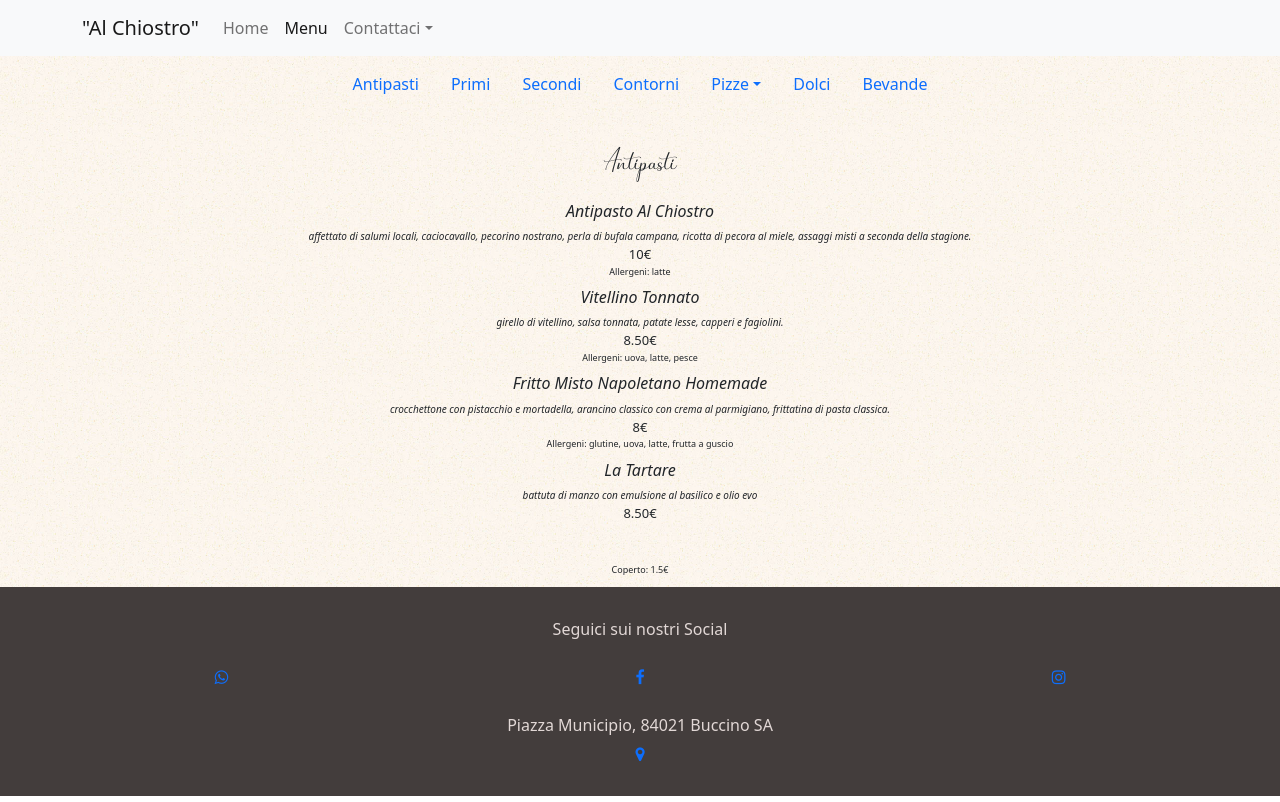
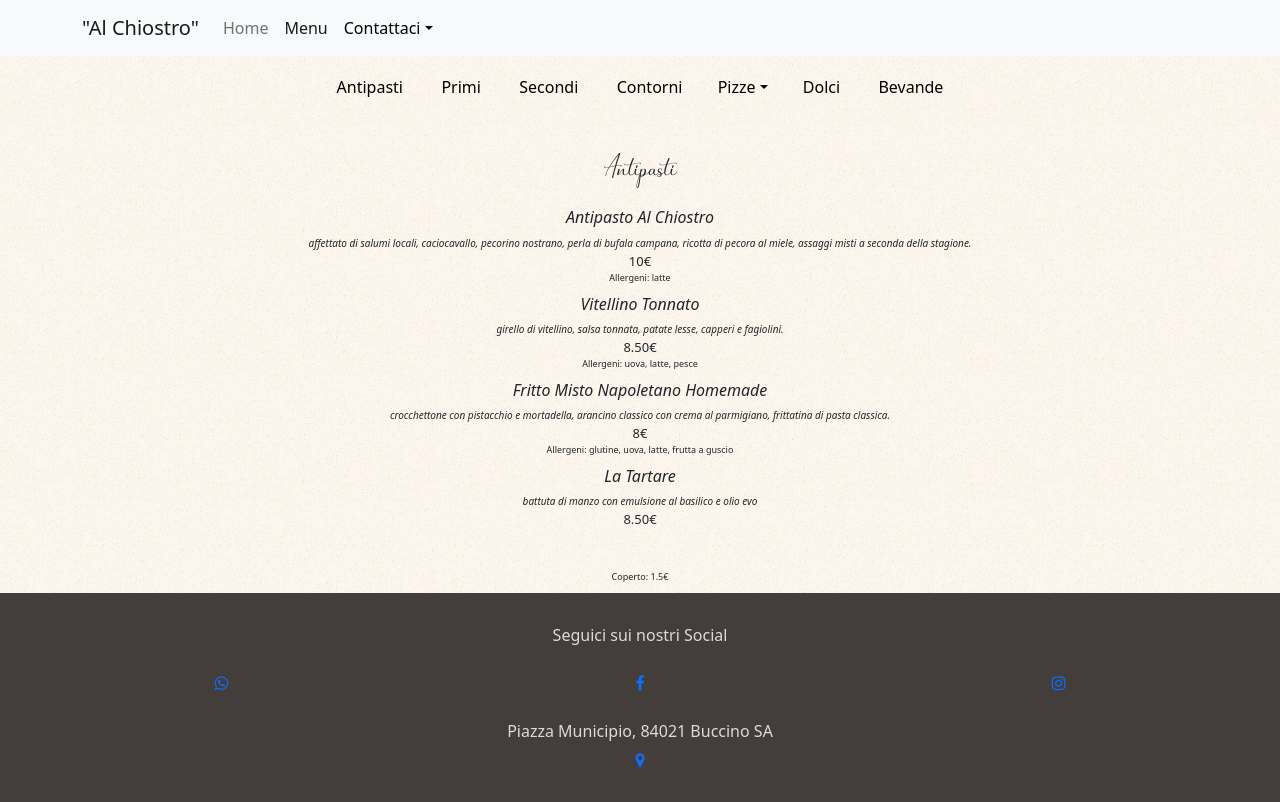
Before and after one commit to gerzin/alchiostro, a React (Create React App) app: page /#/menu in a window 1280 px wide. Built offline with nearby package versions, Linux system fonts and the light colour scheme.

Commit message:
Color change

```diff
--- a/src/menusections/MenuNav.tsx
+++ b/src/menusections/MenuNav.tsx
@@ -12,58 +12,58 @@ export default class MenuNav extends React.Component {
 
                 <Nav.Item>
                     <LinkContainer to="/antipasti">
-                        <Nav.Link>Antipasti</Nav.Link>
+                        <Nav.Link><div className="menu-link">Antipasti</div></Nav.Link>
                     </LinkContainer>
                 </Nav.Item>
 
                 <Nav.Item>
                     <LinkContainer to="/primi">
-                        <Nav.Link>Primi</Nav.Link>
+                        <Nav.Link><div className="menu-link">Primi</div></Nav.Link>
                     </LinkContainer>
                 </Nav.Item>
 
                 <Nav.Item>
                     <LinkContainer to="/secondi">
-                        <Nav.Link>Secondi</Nav.Link>
+                        <Nav.Link><div className="menu-link">Secondi</div></Nav.Link>
                     </LinkContainer>
                 </Nav.Item>
 
                 <Nav.Item>
                     <LinkContainer to="/contorni">
-                        <Nav.Link>Contorni</Nav.Link>
+                        <Nav.Link><div className="menu-link">Contorni</div></Nav.Link>
                     </LinkContainer>
                 </Nav.Item>
 
 
-                <NavDropdown title="Pizze" id="basic-nav-dropdown">
+                <NavDropdown title="Pizze" id="basic-nav-dropdown" >
                     <LinkContainer to="/pizze">
                         <Nav.Link>Tutte</Nav.Link>
                     </LinkContainer>
                     <NavDropdown.Divider></NavDropdown.Divider>
                     <LinkContainer to="/pizzealchiostro">
-                        <Nav.Link>Pizze "Al Chiostro"</Nav.Link>
+                        <Nav.Link><div className="menu-link-dropdown">Pizze "Al Chiostro"</div></Nav.Link>
                     </LinkContainer>
                     <LinkContainer to="/pizzerosse">
-                        <Nav.Link>Pizze Rosse</Nav.Link>
+                        <Nav.Link><div className="menu-link-dropdown">Pizze Rosse</div></Nav.Link>
                     </LinkContainer>
                     <LinkContainer to="/pizzebianche">
-                        <Nav.Link>Pizze Bianche</Nav.Link>
+                        <Nav.Link><div className="menu-link-dropdown">Pizze Bianche</div></Nav.Link>
                     </LinkContainer>
 
                     <LinkContainer to="/pizzecalzoni">
-                        <Nav.Link>Calzoni</Nav.Link>
+                        <Nav.Link><div className="menu-link-dropdown">Calzoni</div></Nav.Link>
                     </LinkContainer>
                 </NavDropdown>
 
                 <Nav.Item>
                     <LinkContainer to="/dolci">
-                        <Nav.Link>Dolci</Nav.Link>
+                        <Nav.Link><div className="menu-link">Dolci</div></Nav.Link>
                     </LinkContainer>
                 </Nav.Item>
 
                 <Nav.Item>
                     <LinkContainer to="/bevande">
-                        <Nav.Link>Bevande</Nav.Link>
+                        <Nav.Link><div className="menu-link">Bevande</div></Nav.Link>
                     </LinkContainer>
                 </Nav.Item>
 
--- a/src/styles/MenuItem.scss
+++ b/src/styles/MenuItem.scss
@@ -1,3 +1,8 @@
+@font-face {
+    font-family: "butter";
+    src: url("./BUTTERSHINESCRIPT.ttf") format("truetype");
+}
+
 .menu-item-name {
     text-align: center;
     font-size: medium;
@@ -21,3 +26,15 @@
     margin-top: 1px;
     font-size: small;
 }
+
+.menu-link {
+    color: #000000;
+    display: block;
+    padding: 0.2rem 0.2rem;
+    text-decoration: none;
+    transition: color .15s ease-in-out, background-color .15s ease-in-out, border-color .15s ease-in-out;
+}
+
+#basic-nav-dropdown {
+    color: #000000;
+}
```
